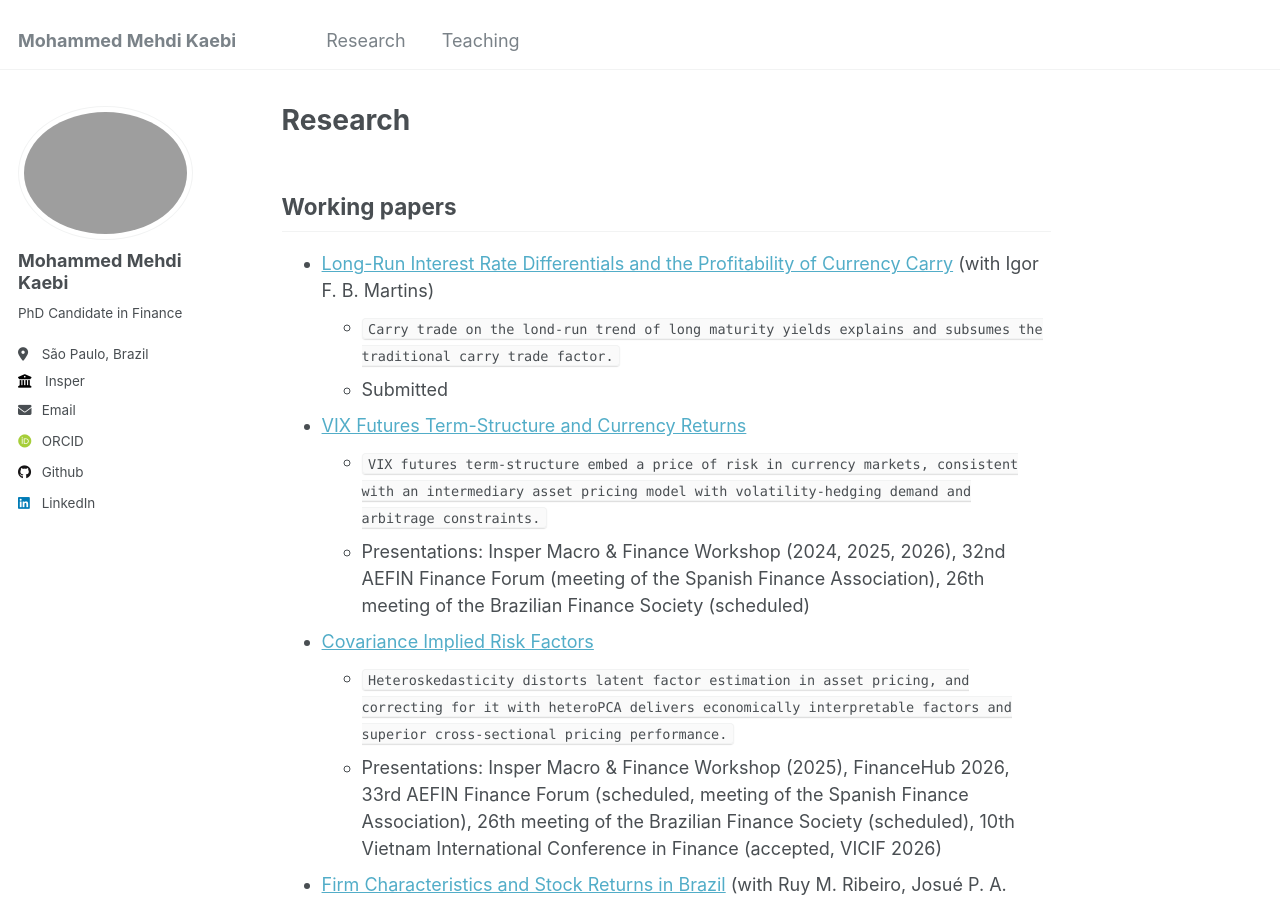
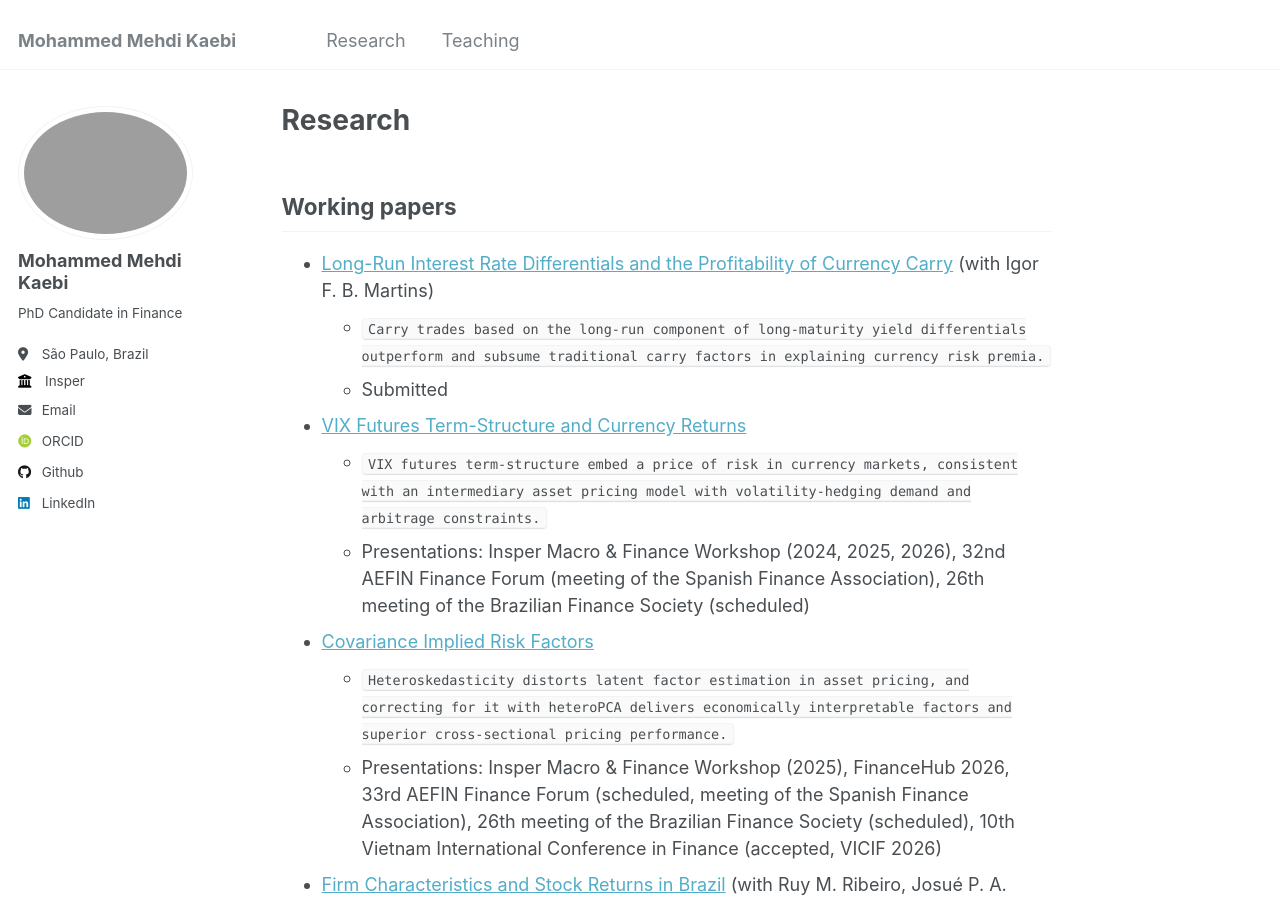
Before and after one commit to mkaebi/mkaebi.github.io, a Jekyll site: the page built from _pages/research.md, in a window 1280 px wide and 900 px high. Built offline with Jekyll 4.4.1, drawn with Linux system fonts in a browser that asks for light colours; some web fonts are replaced.

Commit message:
update
Updated description of the carry trade paper to clarify the findings and implications regarding long-maturity yield differentials.

```diff
--- a/_pages/research.md
+++ b/_pages/research.md
@@ -9,7 +9,7 @@ redirect_from:
 
 ## Working papers
 * [Long-Run Interest Rate Differentials and the Profitability of Currency Carry](https://swopec.hhs.se/oruesi/abs/oruesi2025_010.htm) (with Igor F. B. Martins)
-  * `Carry trade on the lond-run trend of long maturity yields explains and subsumes the traditional carry trade factor.`
+  * `Carry trades based on the long-run component of long-maturity yield differentials outperform and subsume traditional carry factors in explaining currency risk premia.`
   * Submitted
 * [VIX Futures Term-Structure and Currency Returns](https://dx.doi.org/10.2139/ssrn.5363287)
   * `VIX futures term-structure embed a price of risk in currency markets, consistent with an intermediary asset pricing model with volatility-hedging demand and arbitrage constraints.`
```
